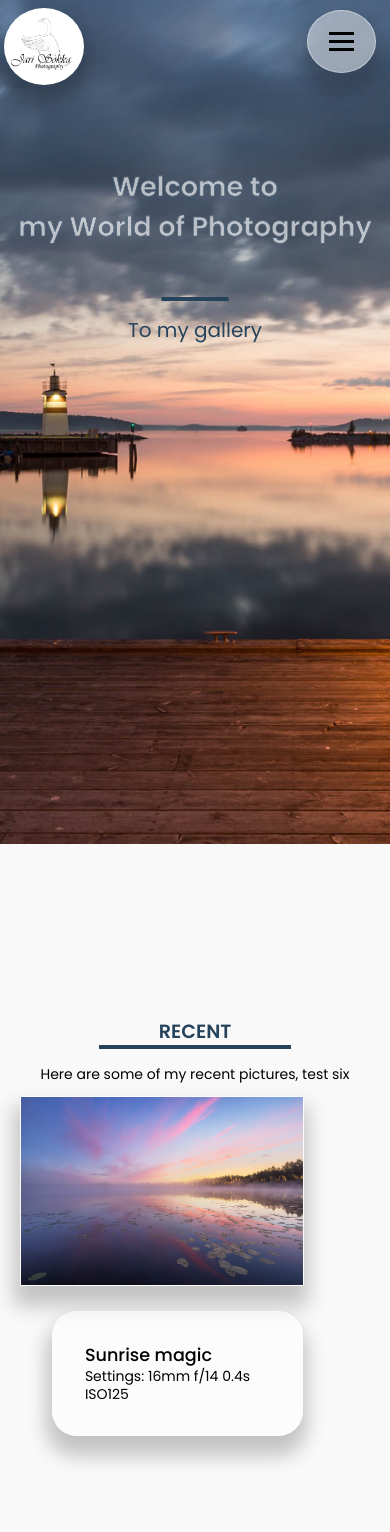
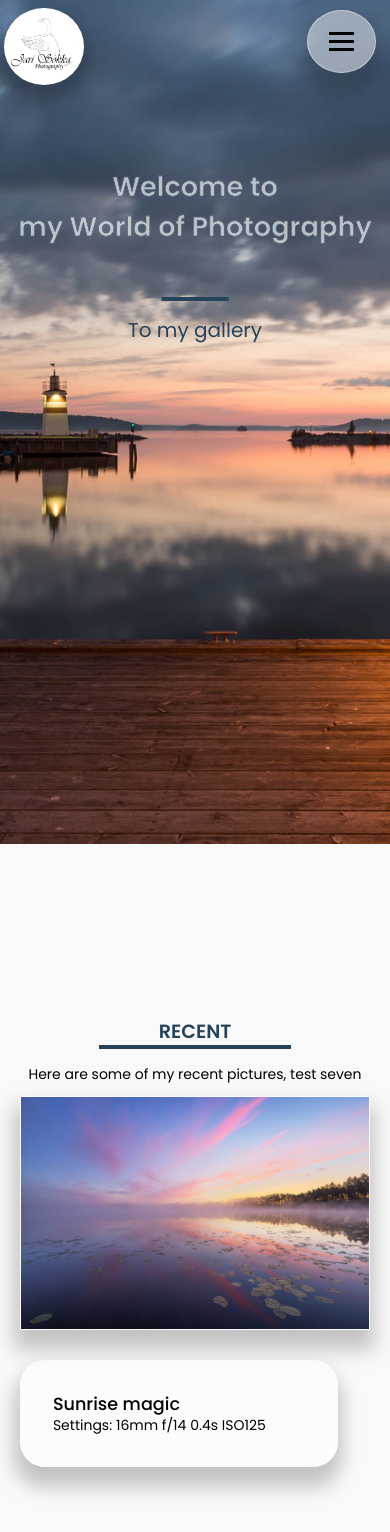
Before and after one commit to jarisokka/photography-portfolio, a React (Create React App) app: page / in a window 390 px wide. Shown: the top 1532 px of the page. Built offline with nearby package versions, Linux system fonts and the light colour scheme; the HTML template or start-up script is replaced by a standard one.

Commit message:
Fix try seven

```diff
--- a/src/components/recent/Recent.css
+++ b/src/components/recent/Recent.css
@@ -15,7 +15,7 @@
 
 .recent-slide {
 
-  width: 90%;
+  width: 100%;
 }
 
 .image-container {
@@ -23,21 +23,21 @@
 }
 
 .image-container img {
-  width: 90%;
-  height: auto;
+  width: 100%;
+  /*height: auto;*/
   box-shadow: var(--shadow);
   border: 1px solid var(--color-navigation-bg);
 }
-
+/*
 .vertical {
   flex: 0.58;
-  /*padding-left: 5rem;*/
+  padding-left: 5rem;
 }
 
 .horizontal {
   flex: 1.5;
 }
-
+*/
 .slide {
   opacity: 0;
   transform: translateX(50%);
@@ -111,13 +111,13 @@
     padding-left: 0.3rem;
     flex: 0.55;
   }
-*/
+
   .horizontal {
     padding-left: 0rem;
   }
-
+*/
   .details {
-    left: 2rem;
+    left: 0rem;
   }
 
   @keyframes slide-up {
--- a/src/components/recent/Recent.js
+++ b/src/components/recent/Recent.js
@@ -22,7 +22,7 @@ const Recent = () => {
         <div className='title'>
           <h2>Recent</h2>
           <hr></hr>
-          <p>Here are some of my recent pictures, test six</p>
+          <p>Here are some of my recent pictures, test seven</p>
         </div>
         <div className='recent-wrapper'>
           <div className='styiling'></div>
```
